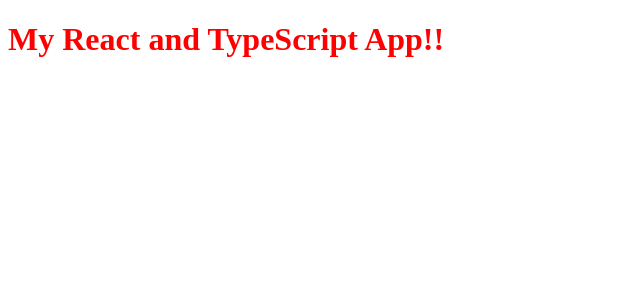
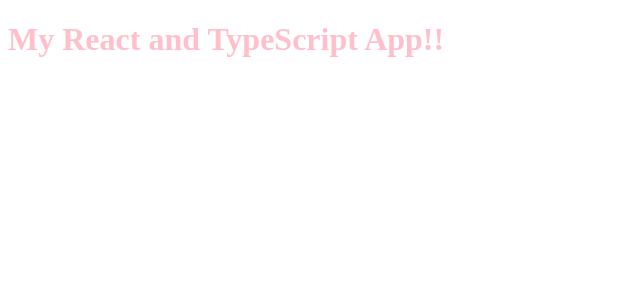
Before and after one commit to povilasPL/githubactions, a React app: page / in a window 1280 px wide. Shown: the top 300 px of the page, without its empty margins (0-640 px from the left). Built offline with nearby package versions, Linux system fonts and the light colour scheme.

Commit message:
color change

```diff
--- a/src/index.scss
+++ b/src/index.scss
@@ -1,3 +1,3 @@
 h1 {
-    color: red;
+    color: pink;
 }
```
